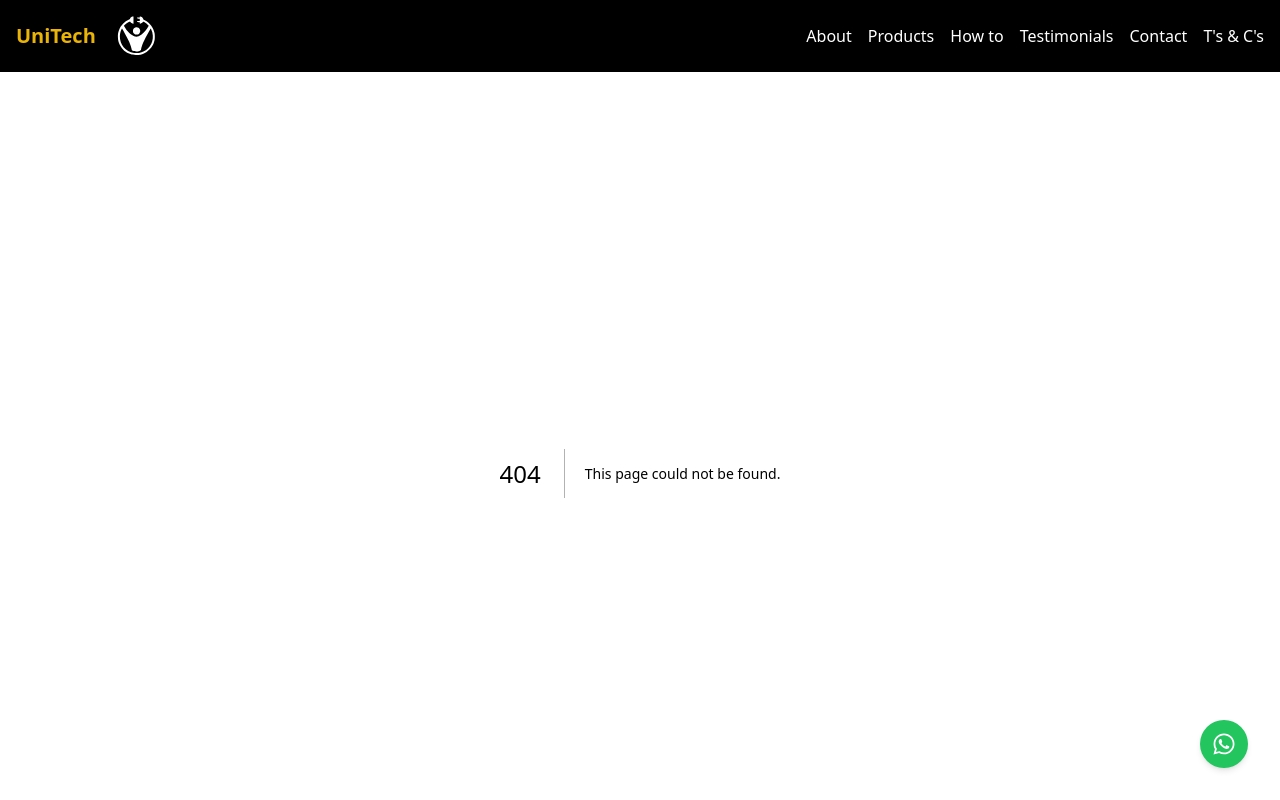
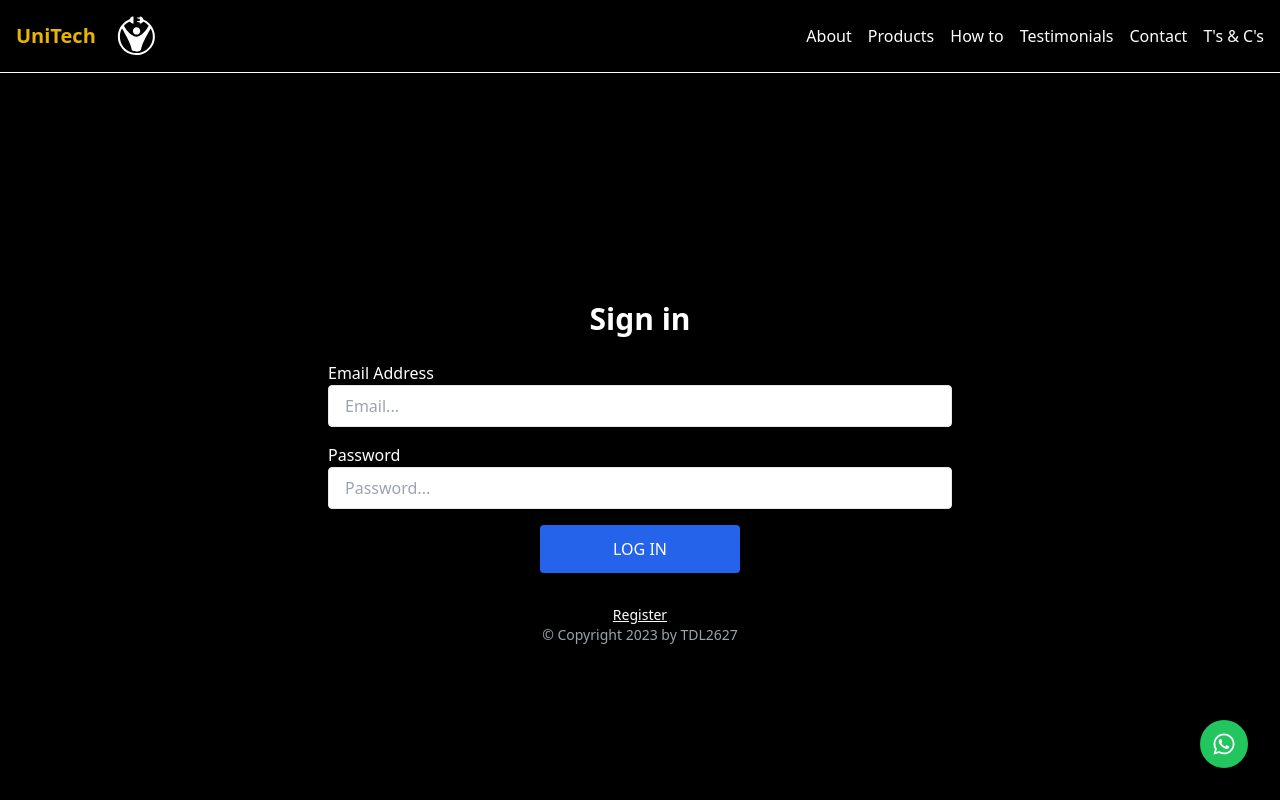
Before and after one commit to TDL2627/uni-tech, a Next.js app: page /admin in a window 1280 px wide. Before the commit this address had no page. Shown: the top 800 px of the page. Built offline with nearby package versions, Linux system fonts and the light colour scheme.

Commit message:
added admin route and authenctication

```diff
--- a/package.json
+++ b/package.json
@@ -12,6 +12,7 @@
     "@formspree/react": "^2.4.4",
     "aos": "^2.3.4",
     "autoprefixer": "10.4.14",
+    "firebase": "^10.8.1",
     "formik": "^2.4.2",
     "next": "13.4.4",
     "postcss": "8.4.24",
@@ -20,5 +21,9 @@
     "react-icons": "^4.10.1",
     "tailwindcss": "3.3.2",
     "yup": "^1.2.0"
+  },
+  "devDependencies": {
+    "@types/react": "18.2.61",
+    "typescript": "5.3.3"
   }
 }
--- /dev/null
+++ b/src/app/components/Login/index.client.jsx
@@ -0,0 +1,87 @@
+import React, { FormEventHandler, useState } from "react";
+import { useRouter } from "next/navigation";
+import Link from "next/link";
+import { signInWithEmailAndPassword } from "firebase/auth";
+import { auth } from "../../../firebase";
+import Spinner from "@/app/components/Spinner/index.client";
+export default function Login() {
+  const [email, setEmail] = useState("");
+  const [password, setPassword] = useState("");
+  const router = useRouter();
+  const [loading, setLoading] = useState(false);
+  const [error, setError] = useState("");
+
+  const handleSubmit = (e) => {
+    e.preventDefault();
+    setError("");
+    setLoading(true);
+    signInWithEmailAndPassword(auth, email, password)
+      .then(async (userCredential) => {
+        router.push("/admin/dashboard");
+      })
+      .catch((error) => {
+        console.error(error);
+        setError("Login Failed!");
+        setLoading(false);
+      });
+  };
+
+  return (
+    <main className="w-full text-white bg-black h-screen flex items-center justify-center flex-col px-4">
+      <h2 className="text-3xl font-bold mb-6">Sign in </h2>
+      <form
+        className="flex flex-col md:w-1/2 w-full mb-8"
+        onSubmit={handleSubmit}
+      >
+        <label htmlFor="email">Email Address</label>
+        <input
+          type="email"
+          name="email"
+          id="email"
+          className="border-[1px] text-black py-2 px-4 rounded mb-4"
+          required
+          value={email}
+          onChange={(e) => setEmail(e.target.value)}
+          placeholder="Email..."
+        />
+        <label htmlFor="password">Password</label>
+        <input
+          type="password"
+          name="password"
+          id="password"
+          required
+          className="border-[1px] text-black py-2 px-4 rounded  mb-4"
+          value={password}
+          onChange={(e) => setPassword(e.target.value)}
+          placeholder="Password..."
+        />
+        <button
+          type="submit"
+          className="p-3 bg-blue-600 mx-auto hover:bg-blue-800 text-white md:w-[200px] w-full rounded"
+        >
+          {loading == true ? (
+            <>
+              <Spinner />
+            </>
+          ) : (
+            <>LOG IN</>
+          )}
+        </button>
+        {error !== "" && (
+          <>
+            <p className="text-red-500">{error}</p>
+          </>
+        )}
+      </form>
+      <Link
+        className="text-white  text-center text-sm underline"
+        href="/pages/register"
+      >
+        Register
+      </Link>
+      <p className="text-gray-400 text-center text-sm">
+        &copy; Copyright {new Date().getFullYear()} by TDL2627
+      </p>
+    </main>
+  );
+}
--- /dev/null
+++ b/src/app/components/Spinner/index.client.jsx
@@ -0,0 +1,9 @@
+const Spinner = () => {
+    return (
+      <div className="flex justify-center items-center ">
+        <div className="spinner"></div>
+      </div>
+    );
+  };
+
+  export default Spinner;
--- a/src/app/globals.css
+++ b/src/app/globals.css
@@ -34,3 +34,21 @@
 .timeline-card p {
   margin: 0;
 }
+
+@keyframes spin {
+  0% {
+    transform: rotate(0deg);
+  }
+  100% {
+    transform: rotate(360deg);
+  }
+}
+
+.spinner {
+  border: 4px solid rgba(0, 0, 0, 0.1);
+  border-left-color: white;
+  border-radius: 50%;
+  width: 20px;
+  height: 20px;
+  animation: spin 1s linear infinite;
+}
--- /dev/null
+++ b/src/firebase/index.js
@@ -0,0 +1,21 @@
+import { initializeApp, getApps } from "firebase/app";
+import { getFirestore } from "firebase/firestore";
+import { EmailAuthProvider } from "firebase/auth";
+import { getAuth } from "firebase/auth";
+
+const firebaseConfig = {
+  apiKey: "AIzaSyDt8XmTerh-aVyYiquKaxdIQnf5Je9eEfA",
+  authDomain: "universitytech-2627.firebaseapp.com",
+  projectId: "universitytech-2627",
+  storageBucket: "universitytech-2627.appspot.com",
+  messagingSenderId: "883931808318",
+  appId: "1:883931808318:web:7594e6a379987bdf4d076f"
+};
+
+const app = getApps().length === 0 ? initializeApp(firebaseConfig) : getApps()[0];
+const db = getFirestore(app);
+const auth = getAuth(app);
+const provider = new EmailAuthProvider();
+
+export { db, auth, provider };
+export default app;
--- /dev/null
+++ b/src/pages/admin/index.js
@@ -0,0 +1,8 @@
+import Login from "@/app/components/Login/index.client";
+export default function Admin() {
+  return (
+    <>
+      <Login />
+    </>
+  );
+}
```
Also changed, not shown: src/app/components/Global/Whatsapp.jsx (+5 -4 lines), tsconfig.json (added, +36 -0 lines), 1 other file (tests, documents, lock files or other folders).
